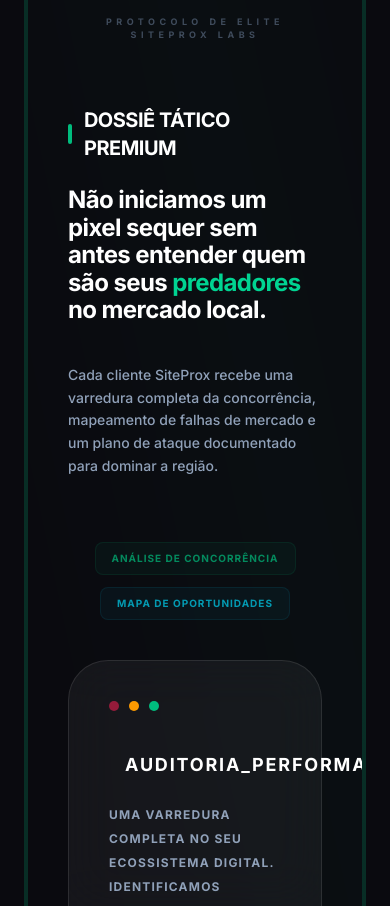
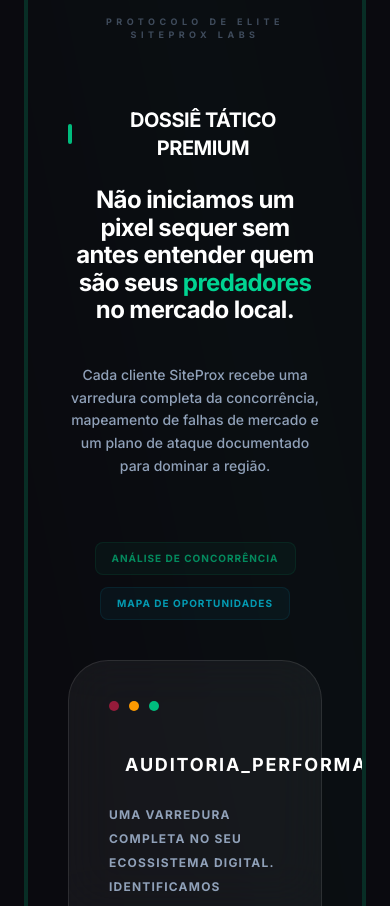
Before and after one commit to lukaspkl/captasys, a Next.js app in the folder web/: page /vendas in a window 390 px wide. Shown: the part 2314-3220 px from the top of the page. Built offline with nearby package versions, Linux system fonts and the light colour scheme.

Commit message:
style(vendas): Center dossier content on mobile. - Set 'text-center md:text-left/right' for dossier cards. - Centered card headers and icons on mobile. - Improved visual symmetry and focus for small screen users.

```diff
--- a/web/src/app/(marketing)/vendas/page.tsx
+++ b/web/src/app/(marketing)/vendas/page.tsx
@@ -303,18 +303,18 @@ const SiteProxPage = () => {
                        </div>
 
                        <div className="grid grid-cols-1 lg:grid-cols-2 gap-10 md:gap-16 items-stretch">
-                          <div className="space-y-12 group flex flex-col justify-between">
+                          <div className="space-y-12 group flex flex-col justify-between text-center md:text-left">
                              <div className="space-y-10">
                                 <div className="space-y-6">
-                                   <h3 className="text-xl md:text-2xl font-black uppercase tracking-tight flex items-center gap-3">
+                                   <h3 className="text-xl md:text-2xl font-black uppercase tracking-tight flex items-center justify-center md:justify-start gap-3">
                                       <div className="w-1 h-5 bg-emerald-500 rounded-full" />
                                       DOSSIÊ TÁTICO PREMIUM
                                    </h3>
-                                   <p className="text-2xl md:text-3xl text-white font-bold leading-[1.15] tracking-tight max-w-xl">
+                                   <p className="text-2xl md:text-3xl text-white font-bold leading-[1.15] tracking-tight max-w-xl mx-auto md:mx-0 text-center md:text-left">
                                       Não iniciamos um pixel sequer sem antes entender quem são seus <span className="text-emerald-400">predadores</span> no mercado local.
                                    </p>
                                 </div>
-                                <p className="text-sm md:text-base text-slate-400 leading-relaxed font-medium max-w-sm">
+                                <p className="text-sm md:text-base text-slate-400 leading-relaxed font-medium max-w-sm mx-auto md:mx-0">
                                    Cada cliente SiteProx recebe uma varredura completa da concorrência, mapeamento de falhas de mercado e um plano de ataque documentado para dominar a região.
                                 </p>
                              </div>
```
